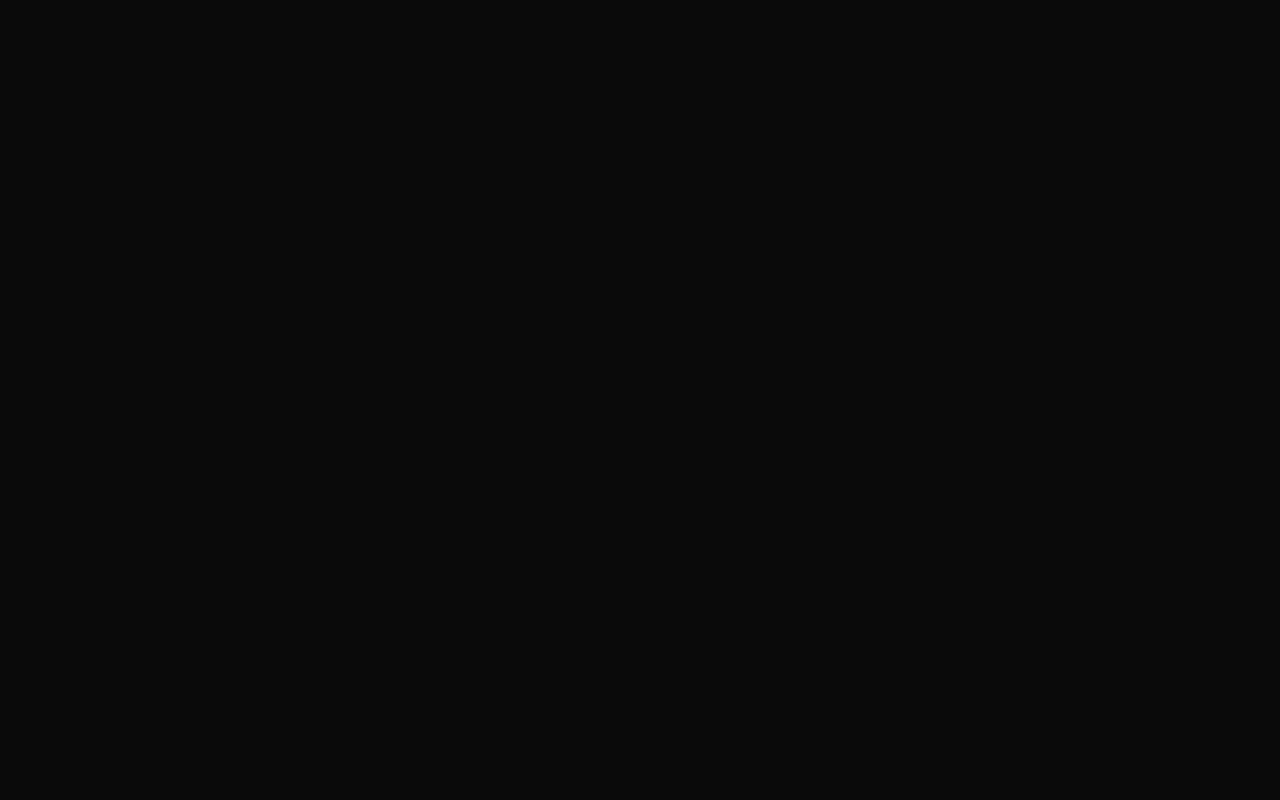
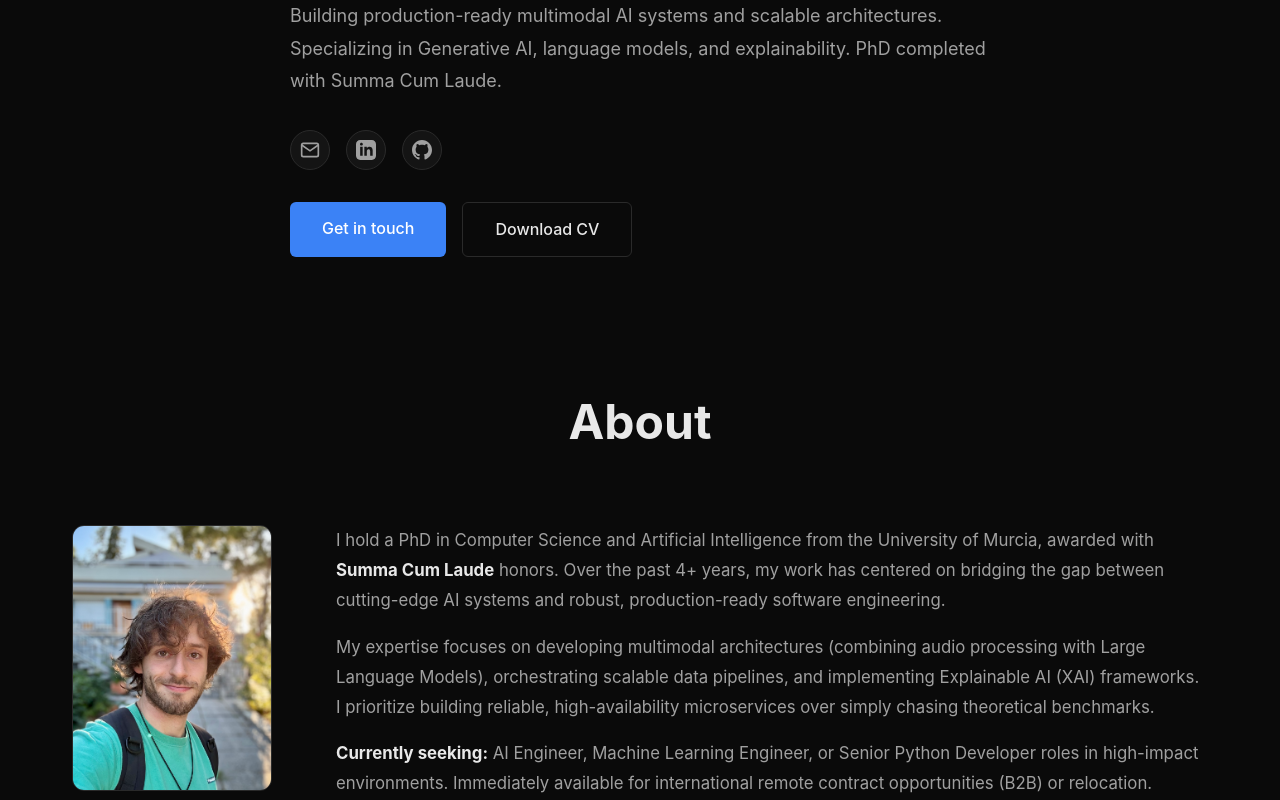
Before and after one commit to Fedeparg/fpardo-web, a React (Vite) app: page / in a window 1280 px wide. Shown: the part 320-1120 px from the top of the page. Before the commit the page ends 800 px from the top, so only its background shows below. Built offline with nearby package versions, Linux system fonts and the light colour scheme.

Commit message:
Added Hero and About sections

```diff
--- a/src/App.jsx
+++ b/src/App.jsx
@@ -1,10 +1,14 @@
 import Nav from './components/Nav.jsx'
+import Hero from './components/Hero.jsx'
+import About from './components/About.jsx'
 
 function App() {
   return (
     <>
       <Nav />
-      <p style={{ padding: '6rem 2rem' }}>Migración en progreso…</p>
+      <Hero />
+      <About />
+      <p style={{ padding: '4rem 2rem 6rem', color: 'var(--text-muted)' }}>Migración en progreso…</p>
     </>
   )
 }
--- /dev/null
+++ b/src/components/About.jsx
@@ -0,0 +1,34 @@
+function About() {
+  return (
+    <section id="about" className="section">
+      <div className="container">
+        <h2 className="section-title">About</h2>
+        <div className="about-content">
+          <div className="about-image">
+            <img src="/assets/perfil.jpg" alt="Federico Pardo" className="profile-img" />
+          </div>
+          <div className="about-text">
+            <p>
+              I hold a PhD in Computer Science and Artificial Intelligence from the University of Murcia,
+              awarded with <strong>Summa Cum Laude</strong> honors. Over the past 4+ years, my work has centered on
+              bridging the gap between cutting-edge AI systems and robust, production-ready software engineering.
+            </p>
+            <p>
+              My expertise focuses on developing multimodal architectures (combining audio processing with
+              Large Language Models), orchestrating scalable data pipelines, and implementing Explainable AI
+              (XAI) frameworks. I prioritize building reliable, high-availability microservices over simply
+              chasing theoretical benchmarks.
+            </p>
+            <p>
+              <strong>Currently seeking:</strong> AI Engineer, Machine Learning Engineer, or Senior Python
+              Developer roles in high-impact environments. Immediately available for international remote
+              contract opportunities (B2B) or relocation.
+            </p>
+          </div>
+        </div>
+      </div>
+    </section>
+  )
+}
+
+export default About
--- /dev/null
+++ b/src/components/Hero.jsx
@@ -0,0 +1,44 @@
+function Hero() {
+  return (
+    <section className="hero">
+      <div className="container">
+        <div className="hero-content">
+          <h1 className="hero-title">Federico Pardo</h1>
+          <p className="hero-subtitle">PhD in Computer Science & AI · AI Engineer</p>
+          <p className="hero-description">
+            Building production-ready multimodal AI systems and scalable architectures.
+            Specializing in Generative AI, language models, and explainability. PhD completed with Summa Cum Laude.
+          </p>
+
+          <div className="hero-social">
+            <a href="mailto:federico.pardog@gmail.com" className="hero-social-link" aria-label="Email">
+              <svg width="20" height="20" viewBox="0 0 24 24" fill="none" stroke="currentColor" strokeWidth="2">
+                <path d="M4 4h16c1.1 0 2 .9 2 2v12c0 1.1-.9 2-2 2H4c-1.1 0-2-.9-2-2V6c0-1.1.9-2 2-2z" />
+                <polyline points="22,6 12,13 2,6" />
+              </svg>
+            </a>
+            <a href="https://linkedin.com/in/federico-pardog" className="hero-social-link" target="_blank" rel="noopener" aria-label="LinkedIn">
+              <svg width="20" height="20" viewBox="0 0 24 24" fill="currentColor">
+                <path d="M19 0h-14c-2.761 0-5 2.239-5 5v14c0 2.761 2.239 5 5 5h14c2.762 0 5-2.239 5-5v-14c0-2.761-2.238-5-5-5zm-11 19h-3v-11h3v11zm-1.5-12.268c-.966 0-1.75-.79-1.75-1.764s.784-1.764 1.75-1.764 1.75.79 1.75 1.764-.783 1.764-1.75 1.764zm13.5 12.268h-3v-5.604c0-3.368-4-3.113-4 0v5.604h-3v-11h3v1.765c1.396-2.586 7-2.777 7 2.476v6.759z" />
+              </svg>
+            </a>
+            <a href="https://github.com/fedeparg" className="hero-social-link" target="_blank" rel="noopener" aria-label="GitHub">
+              <svg width="20" height="20" viewBox="0 0 24 24" fill="currentColor">
+                <path d="M12 0c-6.626 0-12 5.373-12 12 0 5.302 3.438 9.8 8.207 11.387.599.111.793-.261.793-.577v-2.234c-3.338.726-4.033-1.416-4.033-1.416-.546-1.387-1.333-1.756-1.333-1.756-1.089-.745.083-.729.083-.729 1.205.084 1.839 1.237 1.839 1.237 1.07 1.834 2.807 1.304 3.492.997.107-.775.418-1.305.762-1.604-2.665-.305-5.467-1.334-5.467-5.931 0-1.311.469-2.381 1.236-3.221-.124-.303-.535-1.524.117-3.176 0 0 1.008-.322 3.301 1.23.957-.266 1.983-.399 3.003-.404 1.02.005 2.047.138 3.006.404 2.291-1.552 3.297-1.23 3.297-1.23.653 1.653.242 2.874.118 3.176.77.84 1.235 1.911 1.235 3.221 0 4.609-2.807 5.624-5.479 5.921.43.372.823 1.102.823 2.222v3.293c0 .319.192.694.801.576 4.765-1.589 8.199-6.086 8.199-11.386 0-6.627-5.373-12-12-12z" />
+              </svg>
+            </a>
+          </div>
+
+          <div className="hero-cta">
+            <a href="#contact" className="btn btn-primary">Get in touch</a>
+            <a href="/assets/cv_federico_pardo.pdf" className="btn btn-secondary" download target="_blank" rel="noopener">
+              Download CV
+            </a>
+          </div>
+        </div>
+      </div>
+    </section>
+  )
+}
+
+export default Hero
```
